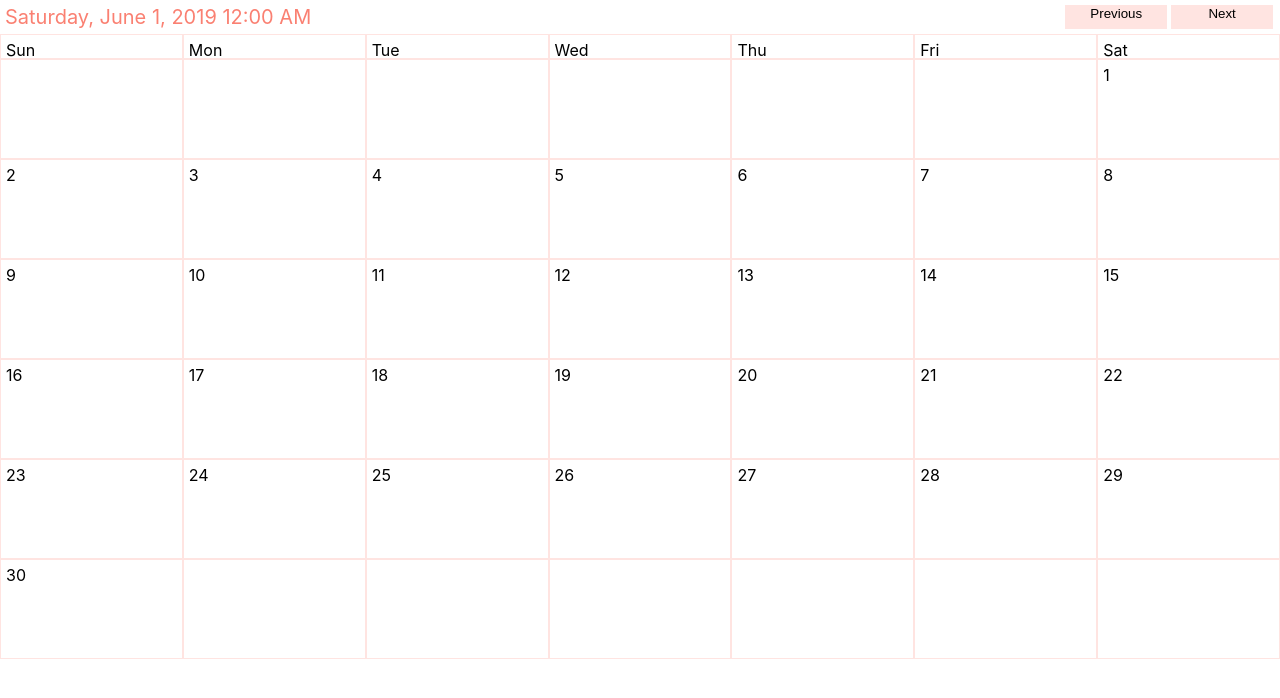
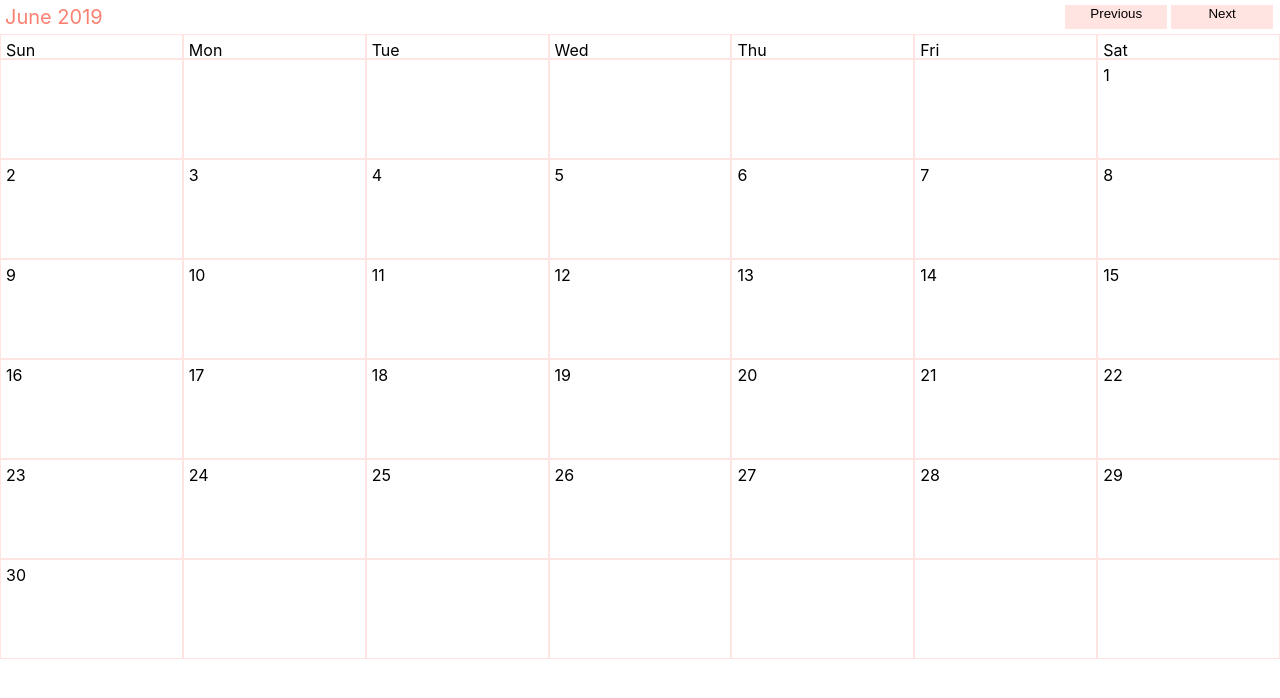
Before and after one commit to leannezhang/calendar, a React (Create React App) app in the folder web_client/: page / in a window 1280 px wide. Shown: the top 698 px of the page. Built offline with nearby package versions, Linux system fonts and the light colour scheme.

Commit message:
const date format

```diff
--- a/web_client/src/CalendarContainer.js
+++ b/web_client/src/CalendarContainer.js
@@ -1,8 +1,9 @@
 import React from "react";
 import moment from "moment";
 import Calendar from "./Calendar";
+
 const dateRegex = /(\d{4})\/(\d{1,2})/;
-
+const DATE_FORMAT = "MMMM YYYY";
 export default class CalendarContainer extends React.Component {
   state = {
     date: null, // default to current month
@@ -14,7 +15,7 @@ export default class CalendarContainer extends React.Component {
 
     return {
       date: date, // default to current month
-      dateToString: date.format("LLLL")
+      dateToString: date.format(DATE_FORMAT)
     };
   }
 
@@ -32,7 +33,7 @@ export default class CalendarContainer extends React.Component {
       const date = moment(`${year}-${month}`, "YYYY-MM");
       this.setState({
         date: date,
-        dateToString: date.format("LLLL")
+        dateToString: date.format(DATE_FORMAT)
       });
     }
   }
@@ -56,7 +57,7 @@ export default class CalendarContainer extends React.Component {
 
     this.setState({
       date: previousMonth,
-      dateToString: previousMonth.format("LLLL")
+      dateToString: previousMonth.format(DATE_FORMAT)
     });
   };
 
@@ -64,7 +65,7 @@ export default class CalendarContainer extends React.Component {
     const nextMonth = moment(this.state.date).add(1, "months");
     this.setState({
       date: nextMonth,
-      dateToString: nextMonth.format("LLLL")
+      dateToString: nextMonth.format(DATE_FORMAT)
     });
   };
 }
```
